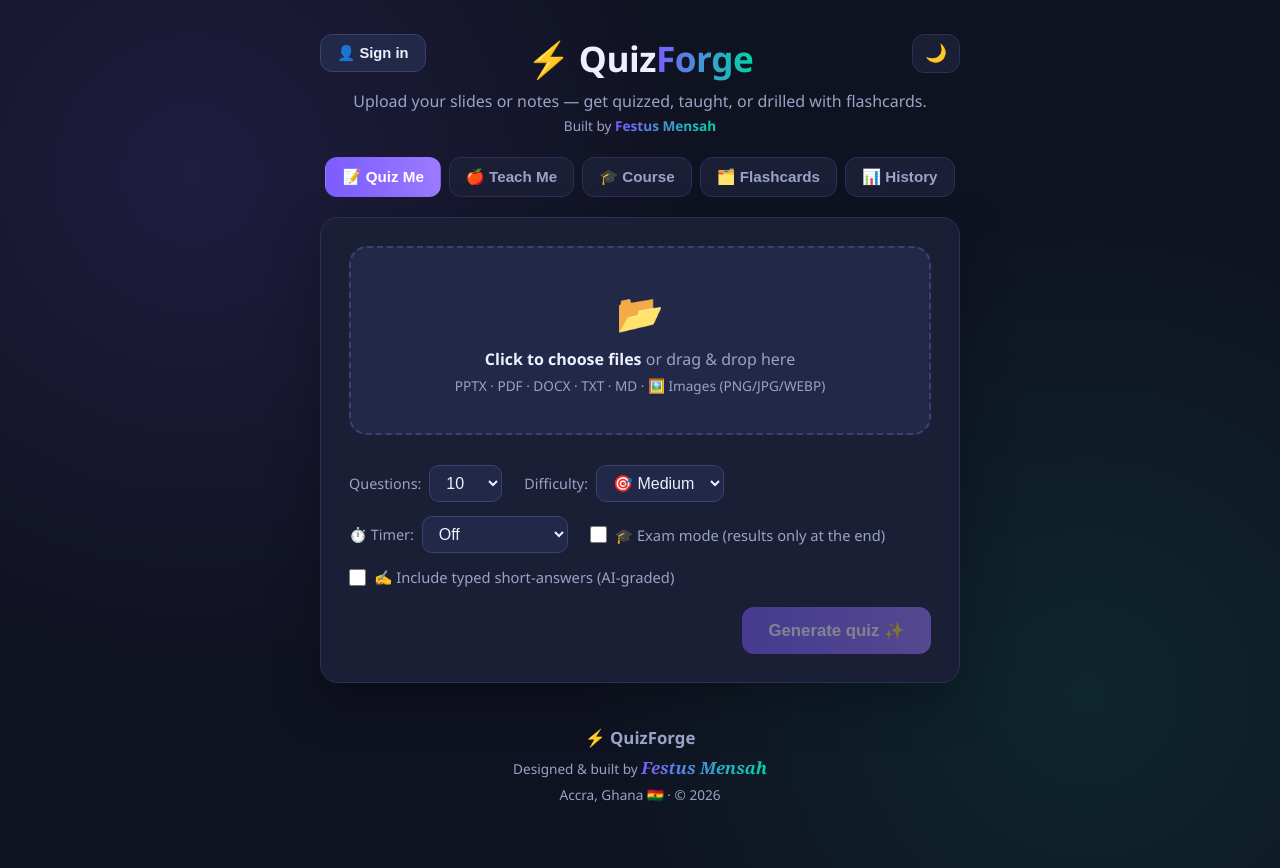
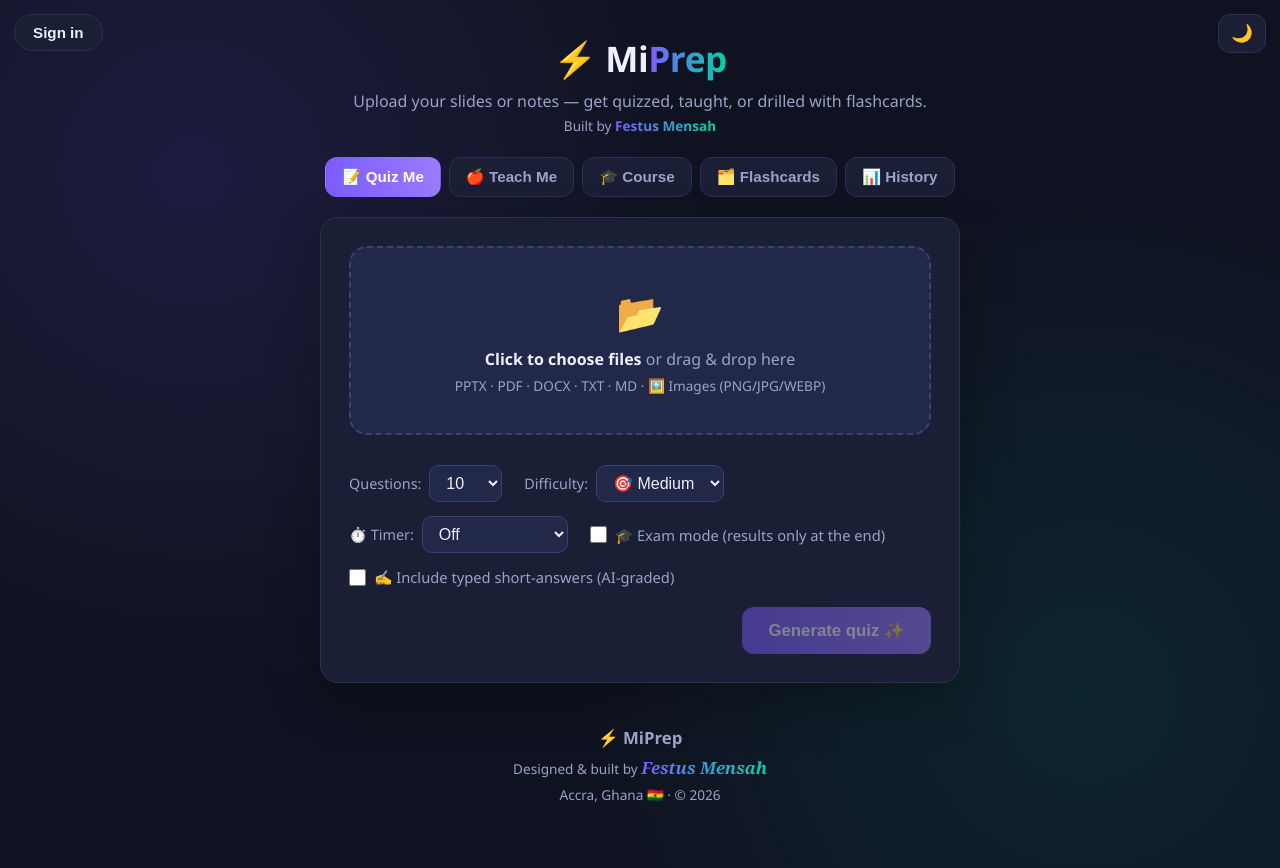
Before and after one commit to mfestus430-oss/quizforge, a Flask app: page / in a window 1280 px wide. Run offline with Flask 3, Linux system fonts and the light colour scheme; some libraries are stand-ins or nearby versions.

Commit message:
Rebrand to MiPrep

```diff
--- a/templates/index.html
+++ b/templates/index.html
@@ -3,7 +3,17 @@
 <head>
 <meta charset="UTF-8">
 <meta name="viewport" content="width=device-width, initial-scale=1.0">
-<title>QuizForge — Turn your slides into quizzes</title>
+<title>MiPrep — Your AI study companion</title>
+<meta name="description" content="MiPrep turns your slides, PDFs, notes and photos into AI quizzes, lessons, courses and flashcards. Free AI-powered study companion built by Festus Mensah.">
+<meta name="keywords" content="MiPrep, AI quiz generator, study app, flashcards, exam prep, learn, Ghana">
+<meta name="author" content="Festus Mensah">
+<meta property="og:title" content="MiPrep — Your AI study companion">
+<meta property="og:description" content="Turn your slides, PDFs and photos into quizzes, lessons, courses and flashcards — powered by AI. Free to use.">
+<meta property="og:type" content="website">
+<meta name="twitter:card" content="summary">
+<meta name="twitter:title" content="MiPrep — Your AI study companion">
+<meta name="twitter:description" content="Turn your slides, PDFs and photos into AI quizzes, lessons, courses and flashcards.">
+<meta name="theme-color" content="#7c5cff">
 <link rel="stylesheet" href="https://cdn.jsdelivr.net/npm/katex@0.16.11/dist/katex.min.css">
 <script defer src="https://cdn.jsdelivr.net/npm/katex@0.16.11/dist/katex.min.js"></script>
 <script defer src="https://cdn.jsdelivr.net/npm/katex@0.16.11/dist/contrib/auto-render.min.js"></script>
@@ -30,8 +40,17 @@
   header h1{font-size:2.2rem; letter-spacing:-.5px;}
   header h1 span{background:linear-gradient(90deg,var(--accent),var(--accent2)); -webkit-background-clip:text; background-clip:text; color:transparent;}
   header p{color:var(--muted); margin-top:8px;}
-  #theme-btn{position:absolute; right:0; top:0; background:var(--card); border:1px solid var(--border);
+  #theme-btn{position:fixed; right:14px; top:14px; z-index:40; background:var(--card); border:1px solid var(--border);
     border-radius:12px; padding:8px 12px; cursor:pointer; font-size:1.1rem;}
+  #account-bar{position:fixed; left:14px; top:14px; z-index:40;}
+  .signin-pill{background:var(--card); border:1px solid var(--border); color:var(--text);
+    border-radius:999px; padding:9px 18px; font-size:.95rem; font-weight:600; cursor:pointer; transition:.15s;}
+  .signin-pill:hover{border-color:var(--accent);}
+  .avatar-btn{width:42px; height:42px; border-radius:50%; border:none; cursor:pointer;
+    background:linear-gradient(135deg,var(--accent),var(--accent2)); color:#fff;
+    font-size:1.15rem; font-weight:800; display:flex; align-items:center; justify-content:center;
+    box-shadow:0 4px 14px rgba(124,92,255,.4); transition:.15s;}
+  .avatar-btn:hover{transform:scale(1.08);}
   .panel{width:100%; max-width:640px; background:var(--card); border:1px solid var(--border); border-radius:var(--radius); padding:28px; box-shadow:0 18px 50px rgba(0,0,0,.25);}
   .hidden{display:none !important;}
 
@@ -180,7 +199,7 @@
     body{padding:14px 8px 40px;}
     header h1{font-size:1.7rem;}
     header{margin-top:44px;}
-    #account-bar{top:-40px;}
+
     #theme-btn{top:-40px;}
     .panel{padding:18px 14px;}
     .tabs{gap:6px;}
@@ -225,12 +244,12 @@
 </head>
 <body>
 <header>
-  <h1>⚡ Quiz<span>Forge</span></h1>
+  <h1>⚡ Mi<span>Prep</span></h1>
   <p>Upload your slides or notes — get quizzed, taught, or drilled with flashcards.</p>
   <p style="margin-top:4px; font-size:.85rem; color:var(--muted);">Built by <strong style="background:linear-gradient(90deg,var(--accent),var(--accent2)); -webkit-background-clip:text; background-clip:text; color:transparent;">Festus Mensah</strong></p>
   <button id="theme-btn" title="Toggle light/dark">🌙</button>
-  <div id="account-bar" style="position:absolute; left:0; top:0;">
-    <button class="btn ghost small" id="account-btn">👤 Sign in</button>
+  <div id="account-bar">
+    <button id="account-btn" class="signin-pill">Sign in</button>
   </div>
 </header>
 
@@ -1022,14 +1041,14 @@ $('newfiles').onclick = () => { quizFiles.list = []; quizFiles.render(); show('u
 /* ---------------- export printable quiz ---------------- */
 $('export-quiz').onclick = () => {
   const esc = s => String(s).replace(/&/g,'&amp;').replace(/</g,'&lt;');
-  let html = `<!DOCTYPE html><html><head><meta charset="utf-8"><title>QuizForge — printable quiz</title>
+  let html = `<!DOCTYPE html><html><head><meta charset="utf-8"><title>MiPrep — printable quiz</title>
   <style>body{font-family:Georgia,serif;max-width:800px;margin:40px auto;padding:0 20px;line-height:1.6;color:#111}
   h1{border-bottom:3px solid #333;padding-bottom:8px} .q{margin:18px 0 6px;font-weight:bold}
   ol.opts{list-style:upper-alpha;margin-left:28px} .key{page-break-before:always}
   .blank{border-bottom:1px solid #999;display:inline-block;min-width:280px}</style></head><body>
-  <h1>⚡ QuizForge — ${esc(quizSource || 'Quiz')}</h1>
+  <h1>⚡ MiPrep — ${esc(quizSource || 'Quiz')}</h1>
   <p>${quiz.length} questions · ${esc($('difficulty').value)} difficulty · generated ${new Date().toLocaleDateString()}</p>
-  <p style="font-style:italic; color:#555;">QuizForge — built by Festus Mensah</p>`;
+  <p style="font-style:italic; color:#555;">MiPrep — built by Festus Mensah</p>`;
   quiz.forEach((q,i) => {
     html += `<div class="q">${i+1}. ${esc(q.question)}</div>`;
     if (q.type === 'short') html += `<p>Answer: <span class="blank">&nbsp;</span></p>`;
@@ -1043,7 +1062,7 @@ $('export-quiz').onclick = () => {
   const blob = new Blob([html], {type:'text/html'});
   const a = document.createElement('a');
   a.href = URL.createObjectURL(blob);
-  a.download = 'quizforge_printable.html';
+  a.download = 'miprep_printable.html';
   a.click();
   URL.revokeObjectURL(a.href);
   alert('📥 Downloaded! Open the file and use your browser\'s Print → "Save as PDF" for a PDF copy.');
@@ -1762,7 +1781,16 @@ let authUser  = localStorage.getItem('qf-user') || null;
 let syncTimer = null;
 
 function updateAccountBtn(){
-  $('account-btn').textContent = authUser ? `👤 ${authUser}` : '👤 Sign in';
+  const b = $('account-btn');
+  if (authUser){
+    b.className = 'avatar-btn';
+    b.textContent = authUser.charAt(0).toUpperCase();
+    b.title = `Signed in as ${authUser}`;
+  } else {
+    b.className = 'signin-pill';
+    b.textContent = 'Sign in';
+    b.title = 'Sign in to sync your library';
+  }
 }
 $('account-btn').onclick = () => {
   if (authUser){
@@ -1898,7 +1926,7 @@ if (authToken) pullSync().then(checkResumables);
 checkResumables();
 </script>
 <footer style="margin-top:40px; text-align:center; color:var(--muted); font-size:.85rem; line-height:1.8;">
-  <div style="font-size:1.05rem;">⚡ <strong>QuizForge</strong></div>
+  <div style="font-size:1.05rem;">⚡ <strong>MiPrep</strong></div>
   <div>Designed &amp; built by <strong style="background:linear-gradient(90deg,var(--accent),var(--accent2)); -webkit-background-clip:text; background-clip:text; color:transparent; font-family:Georgia,'Times New Roman',serif; font-style:italic; font-size:1.05rem;">Festus Mensah</strong></div>
   <div>Accra, Ghana 🇬🇭 · © <span id="footer-year"></span></div>
   <script>document.getElementById('footer-year').textContent = new Date().getFullYear();</script>
```
Also changed, not shown: README.md.
